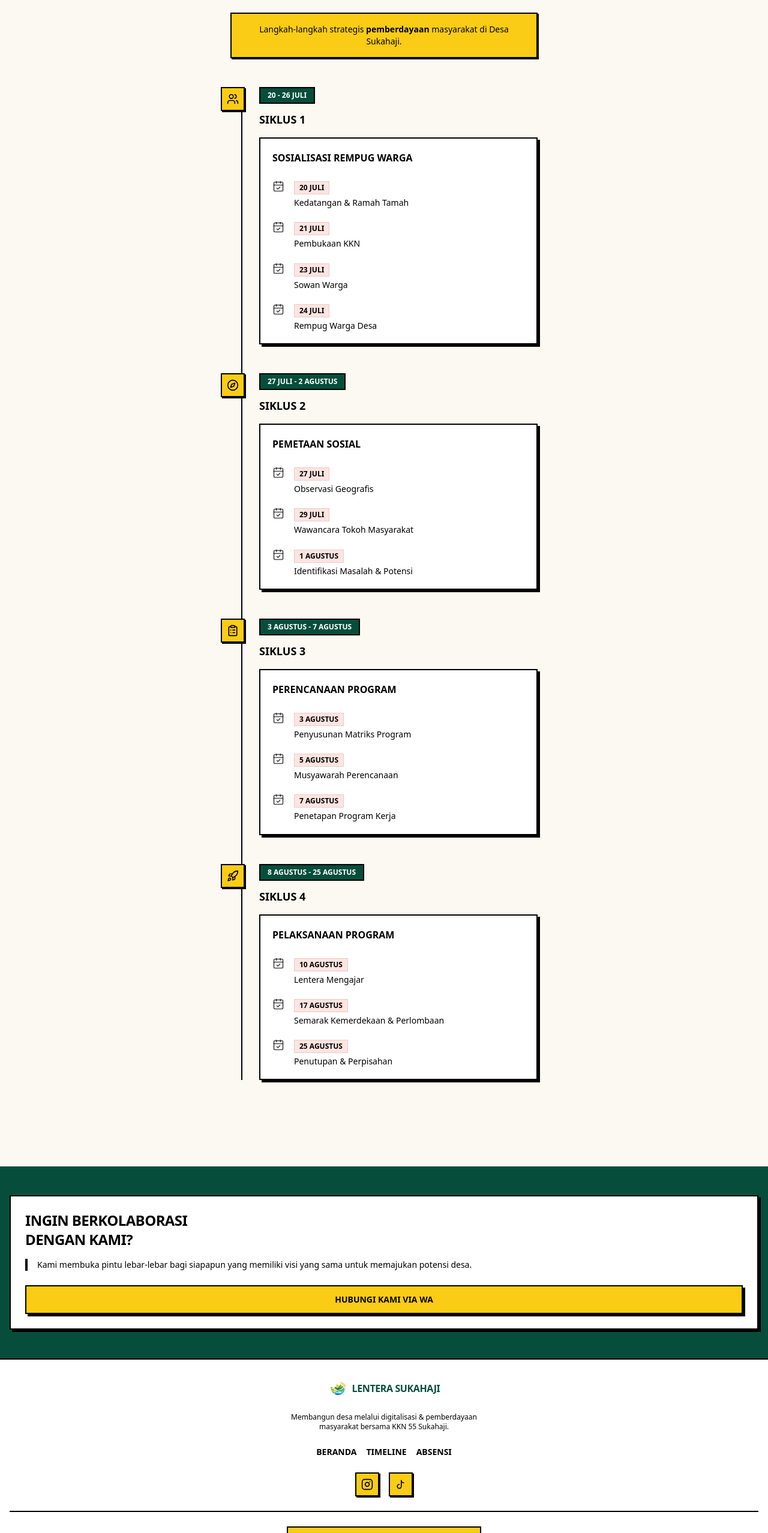
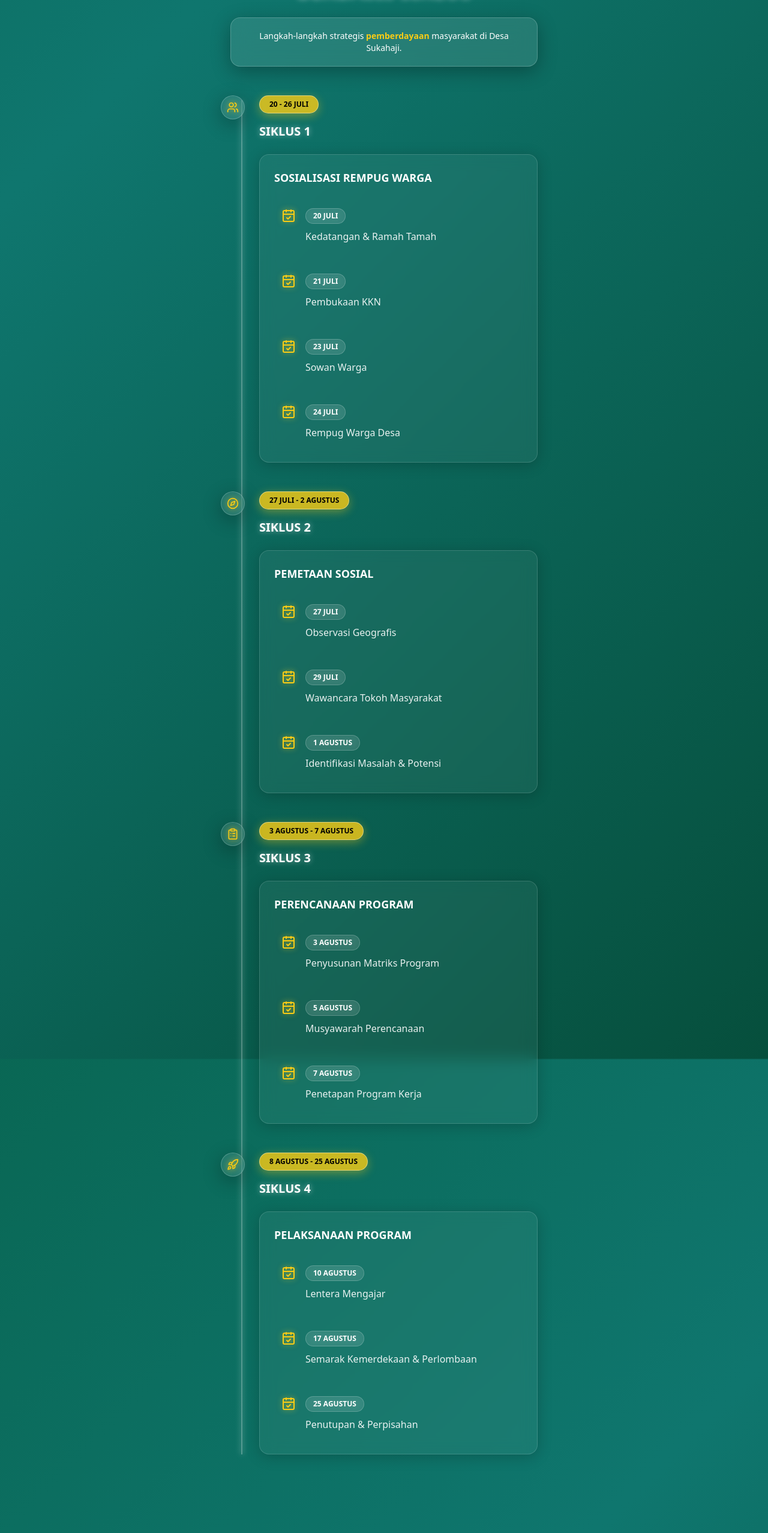
Before and after one commit to Fawwazfara/web-absen-lentera, a Next.js app: page /timeline in a window 1280 px wide. Shown: the part 235-2790 px from the top of the page at 60% size. Built offline with nearby package versions, Linux system fonts and the light colour scheme.

Commit message:
feat: perombakan glassmorphism, perbaikan pwa, dan cron push notifikasi

```diff
--- a/package.json
+++ b/package.json
@@ -9,6 +9,8 @@
     "lint": "eslint"
   },
   "dependencies": {
+    "@upstash/redis": "^1.38.1",
+    "@vercel/kv": "^3.0.0",
     "lucide-react": "^1.25.0",
     "next": "16.2.11",
     "react": "19.2.4",
--- a/src/app/globals.css
+++ b/src/app/globals.css
@@ -28,12 +28,20 @@
 }
 
 body {
-  background: var(--background);
-  color: var(--foreground);
+  background: linear-gradient(-45deg, #064e3b, #0f766e, #065f46, #4d7c0f);
+  background-size: 400% 400%;
+  animation: gradientBG 15s ease infinite;
+  color: #ffffff;
   font-family: var(--font-sans), Arial, Helvetica, sans-serif;
   -webkit-font-smoothing: antialiased;
   -moz-osx-font-smoothing: grayscale;
   min-height: 100vh;
+}
+
+@keyframes gradientBG {
+  0% { background-position: 0% 50%; }
+  50% { background-position: 100% 50%; }
+  100% { background-position: 0% 50%; }
 }
 
 ::selection {
@@ -41,34 +49,55 @@ body {
   color: #000000;
 }
 
-/* Custom utility classes using standard CSS instead of @apply */
-.brutalist-border {
-  border: 2px solid #000000;
+/* Glassmorphism Utility Classes */
+.glass-panel {
+  background: rgba(255, 255, 255, 0.1);
+  backdrop-filter: blur(16px);
+  -webkit-backdrop-filter: blur(16px);
+  border: 1px solid rgba(255, 255, 255, 0.2);
+  box-shadow: 0 8px 32px 0 rgba(0, 0, 0, 0.3);
 }
-.brutalist-shadow {
-  box-shadow: 4px 4px 0px 0px rgba(0,0,0,1);
+
+.glass-card {
+  background: rgba(255, 255, 255, 0.05);
+  backdrop-filter: blur(12px);
+  -webkit-backdrop-filter: blur(12px);
+  border: 1px solid rgba(255, 255, 255, 0.15);
+  border-radius: 1rem;
+  box-shadow: 0 4px 24px 0 rgba(0, 0, 0, 0.2);
+  transition: transform 0.3s ease, background 0.3s ease, border 0.3s ease;
 }
-.brutalist-shadow-sm {
-  box-shadow: 2px 2px 0px 0px rgba(0,0,0,1);
+
+.glass-card:hover {
+  transform: translateY(-5px);
+  background: rgba(255, 255, 255, 0.1);
+  border: 1px solid rgba(255, 255, 255, 0.3);
 }
-.brutalist-button {
-  border: 2px solid #000000;
+
+.glass-button {
+  background: rgba(250, 204, 21, 0.8); /* Yellow/Secondary base */
+  backdrop-filter: blur(8px);
+  -webkit-backdrop-filter: blur(8px);
+  border: 1px solid rgba(255, 255, 255, 0.4);
+  color: #000000;
   font-weight: 700;
   text-transform: uppercase;
-  transition: transform 0.15s ease-in-out, box-shadow 0.15s ease-in-out;
-  box-shadow: 4px 4px 0px 0px rgba(0,0,0,1);
+  border-radius: 9999px; /* Pill shape */
+  box-shadow: 0 4px 16px 0 rgba(250, 204, 21, 0.4);
+  transition: all 0.2s ease-in-out;
 }
-.brutalist-button:active {
-  transform: translate(4px, 4px);
-  box-shadow: none;
+
+.glass-button:hover {
+  background: rgba(250, 204, 21, 1);
+  box-shadow: 0 0 20px 5px rgba(250, 204, 21, 0.6);
+  transform: scale(1.05);
 }
-.brutalist-card {
-  border: 2px solid #000000;
-  background-color: #ffffff;
-  transition: transform 0.15s ease-in-out, box-shadow 0.15s ease-in-out;
-  box-shadow: 4px 4px 0px 0px rgba(0,0,0,1);
+
+.glass-button:active {
+  transform: scale(0.95);
 }
-.brutalist-card:hover {
-  transform: translate(-4px, -4px);
-  box-shadow: 8px 8px 0px 0px rgba(0,0,0,1);
+
+/* Subtle glowing text for titles */
+.text-glow {
+  text-shadow: 0 0 10px rgba(255, 255, 255, 0.5);
 }
--- a/src/app/timeline/page.tsx
+++ b/src/app/timeline/page.tsx
@@ -3,59 +3,59 @@ import { CalendarCheck } from "lucide-react";
 
 export default function TimelinePage() {
   return (
-    <div className="flex flex-col min-h-screen font-sans bg-[#fbf9f1] pt-24 pb-20 px-4">
+    <div className="flex flex-col min-h-screen font-sans bg-transparent pt-24 pb-20 px-4">
       <div className="max-w-lg mx-auto w-full">
         {/* Header Section */}
-        <div className="text-center mb-8">
-          <h1 className="text-2xl md:text-3xl font-black uppercase tracking-tight mb-6">
+        <div className="text-center mb-10">
+          <h1 className="text-3xl md:text-4xl font-black uppercase tracking-tight mb-6 text-glow text-white">
             Timeline Pengabdian<br />Berbasis Siklus
           </h1>
-          <div className="bg-secondary text-black p-4 border-2 border-black font-medium text-sm brutalist-shadow-sm">
-            Langkah-langkah strategis <span className="font-bold">pemberdayaan</span> masyarakat di Desa Sukahaji.
+          <div className="glass-panel text-white p-5 rounded-2xl font-medium text-sm">
+            Langkah-langkah strategis <span className="font-bold text-secondary">pemberdayaan</span> masyarakat di Desa Sukahaji.
           </div>
         </div>
 
         {/* Timeline Container */}
         <div className="relative mt-12 mb-16 pl-6">
-          {/* Vertical Line */}
-          <div className="absolute left-[1.125rem] top-2 bottom-0 w-0.5 bg-black"></div>
+          {/* Glowing Vertical Line */}
+          <div className="absolute left-[1.125rem] top-2 bottom-0 w-0.5 bg-white/30 shadow-[0_0_10px_rgba(255,255,255,0.5)]"></div>
 
           <div className="flex flex-col gap-12">
             {timelineData.map((cycle) => {
               const Icon = cycle.icon;
               return (
-                <div key={cycle.id} className="relative">
-                  {/* Icon Node */}
-                  <div className="absolute -left-10 top-0 w-10 h-10 bg-secondary border-2 border-black flex items-center justify-center brutalist-shadow-sm z-10">
-                    <Icon className="w-5 h-5 text-black" />
+                <div key={cycle.id} className="relative group">
+                  {/* Glowing Icon Node */}
+                  <div className="absolute -left-10 top-0 w-10 h-10 glass-panel border border-white/50 rounded-full flex items-center justify-center z-10 shadow-[0_0_15px_rgba(250,204,21,0.5)] group-hover:scale-110 group-hover:bg-white/20 transition-all">
+                    <Icon className="w-5 h-5 text-secondary drop-shadow-[0_0_5px_rgba(250,204,21,0.8)]" />
                   </div>
 
-                  <div className="pl-6 flex flex-col gap-3">
+                  <div className="pl-6 flex flex-col gap-4">
                     {/* Date Badge */}
-                    <div className="self-start bg-primary text-white text-xs font-bold px-3 py-1 border-2 border-black uppercase">
+                    <div className="self-start glass-button text-black text-xs font-bold px-4 py-1.5 uppercase">
                       {cycle.dateRange}
                     </div>
 
                     {/* Cycle Name */}
-                    <h2 className="font-bold uppercase text-lg">
+                    <h2 className="font-bold uppercase text-xl text-white text-glow">
                       {cycle.cycleName}
                     </h2>
 
-                    {/* Content Card */}
-                    <div className="bg-white border-2 border-black p-5 mt-1 brutalist-shadow">
-                      <h3 className="font-bold uppercase text-base mb-6 pr-4">
+                    {/* Content Glass Card */}
+                    <div className="glass-card p-6 mt-2">
+                      <h3 className="font-bold uppercase text-lg mb-6 pr-4 text-white">
                         {cycle.title}
                       </h3>
 
-                      <div className="flex flex-col gap-5">
+                      <div className="flex flex-col gap-6">
                         {cycle.events.map((event, index) => (
-                          <div key={index} className="flex items-start gap-4">
-                            <CalendarCheck className="w-5 h-5 mt-0.5 text-black/70 shrink-0" />
+                          <div key={index} className="flex items-start gap-4 p-3 rounded-xl hover:bg-white/5 transition-colors">
+                            <CalendarCheck className="w-6 h-6 mt-0.5 text-secondary shrink-0 drop-shadow-[0_0_5px_rgba(250,204,21,0.6)]" />
                             <div>
-                              <div className="bg-[#ffe4e1] text-black text-xs font-bold px-2 py-0.5 inline-block mb-1 border border-black/10">
+                              <div className="bg-white/10 text-white backdrop-blur-sm text-xs font-bold px-3 py-1 rounded-full inline-block mb-2 border border-white/20">
                                 {event.date}
                               </div>
-                              <p className="text-sm font-medium leading-snug">
+                              <p className="text-sm md:text-base font-medium leading-relaxed text-white/90">
                                 {event.title}
                               </p>
                             </div>
--- a/src/components/Footer.tsx
+++ b/src/components/Footer.tsx
@@ -2,18 +2,20 @@ import Image from "next/image";
 
 export default function Footer() {
   return (
-    <footer>
+    <footer className="mt-20">
       {/* Collaboration Section */}
-      <div className="bg-primary text-white py-12 px-4 border-b-2 border-black">
+      <div className="py-12 px-4">
         <div className="max-w-screen-xl mx-auto">
-          <div className="bg-white text-black p-6 brutalist-border brutalist-shadow">
-            <h2 className="text-2xl font-bold uppercase mb-4 tracking-tight">Ingin Berkolaborasi<br/>Dengan Kami?</h2>
-            <div className="border-l-4 border-black pl-4 mb-6">
-              <p className="text-sm font-medium">
-                Kami membuka pintu lebar-lebar bagi siapapun yang memiliki visi yang sama untuk memajukan potensi desa.
-              </p>
+          <div className="glass-card p-8 md:p-12 text-center md:text-left flex flex-col md:flex-row items-center justify-between gap-8">
+            <div className="flex-1">
+              <h2 className="text-3xl md:text-4xl font-bold uppercase mb-4 tracking-tight text-glow">Ingin Berkolaborasi<br/>Dengan Kami?</h2>
+              <div className="border-l-4 border-white/50 pl-4 mb-6">
+                <p className="text-sm md:text-base font-medium text-white/80">
+                  Kami membuka pintu lebar-lebar bagi siapapun yang memiliki visi yang sama untuk memajukan potensi desa.
+                </p>
+              </div>
             </div>
-            <a href="https://wa.me/628123456789" className="block w-full bg-secondary text-center py-3 brutalist-button text-sm">
+            <a href="https://wa.me/628123456789" className="w-full md:w-auto px-8 py-4 glass-button text-sm md:text-base whitespace-nowrap">
               Hubungi Kami via WA
             </a>
           </div>
@@ -21,41 +23,41 @@ export default function Footer() {
       </div>
 
       {/* Main Footer */}
-      <div className="bg-white text-black py-8 px-4">
+      <div className="glass-panel py-12 px-4 border-t border-white/20 mt-8 rounded-t-3xl">
         <div className="max-w-screen-xl mx-auto flex flex-col items-center text-center">
-          <div className="flex items-center gap-2 mb-6">
-            <div className="w-8 h-8 relative">
+          <div className="flex items-center gap-3 mb-6">
+            <div className="w-10 h-10 relative bg-white/20 rounded-full p-2 backdrop-blur-md">
               <Image src="/images/logo/LOGO KKN SISDAMAS 55(1).png" alt="Logo" width={32} height={32} className="object-contain" />
             </div>
-            <span className="font-bold uppercase tracking-tight text-primary">Lentera Sukahaji</span>
+            <span className="font-bold text-xl uppercase tracking-tight text-glow">Lentera Sukahaji</span>
           </div>
-          <p className="text-xs font-medium mb-6 max-w-xs">
+          <p className="text-sm font-medium mb-8 max-w-sm text-white/80">
             Membangun desa melalui digitalisasi & pemberdayaan masyarakat bersama KKN 55 Sukahaji.
           </p>
-          <div className="flex gap-4 mb-6 text-sm font-bold uppercase">
-            <a href="/" className="hover:underline">Beranda</a>
-            <a href="/timeline" className="hover:underline">Timeline</a>
-            <a href="/absensi" className="hover:underline">Absensi</a>
+          <div className="flex gap-6 mb-8 text-sm font-bold uppercase">
+            <a href="/" className="hover:text-secondary transition-colors">Beranda</a>
+            <a href="/timeline" className="hover:text-secondary transition-colors">Timeline</a>
+            <a href="/absensi" className="hover:text-secondary transition-colors">Absensi</a>
           </div>
 
           {/* Social Media Links */}
-          <div className="flex gap-4 mb-6">
-            <a href="https://www.instagram.com/lenterasukahaji?igsh=MXVwaHZiYXJhNmo2Yw==" target="_blank" rel="noopener noreferrer" className="w-10 h-10 bg-secondary border-2 border-black flex items-center justify-center brutalist-shadow-sm hover:bg-white transition-colors">
-              <svg viewBox="0 0 24 24" width="20" height="20" stroke="currentColor" strokeWidth="2" fill="none" strokeLinecap="round" strokeLinejoin="round" className="text-black">
+          <div className="flex gap-4 mb-8">
+            <a href="https://www.instagram.com/lenterasukahaji?igsh=MXVwaHZiYXJhNmo2Yw==" target="_blank" rel="noopener noreferrer" className="w-12 h-12 rounded-full glass-panel flex items-center justify-center hover:bg-white/20 transition-all hover:scale-110">
+              <svg viewBox="0 0 24 24" width="22" height="22" stroke="currentColor" strokeWidth="2" fill="none" strokeLinecap="round" strokeLinejoin="round" className="text-white">
                 <rect x="2" y="2" width="20" height="20" rx="5" ry="5"></rect>
                 <path d="M16 11.37A4 4 0 1 1 12.63 8 4 4 0 0 1 16 11.37z"></path>
                 <line x1="17.5" y1="6.5" x2="17.51" y2="6.5"></line>
               </svg>
             </a>
-            <a href="https://www.tiktok.com/@lenterasukahaji?_r=1&_t=ZS-98GbVf0pzq1" target="_blank" rel="noopener noreferrer" className="w-10 h-10 bg-secondary border-2 border-black flex items-center justify-center brutalist-shadow-sm hover:bg-white transition-colors">
-              <svg viewBox="0 0 24 24" width="20" height="20" stroke="currentColor" strokeWidth="2" fill="none" strokeLinecap="round" strokeLinejoin="round" className="text-black">
+            <a href="https://www.tiktok.com/@lenterasukahaji?_r=1&_t=ZS-98GbVf0pzq1" target="_blank" rel="noopener noreferrer" className="w-12 h-12 rounded-full glass-panel flex items-center justify-center hover:bg-white/20 transition-all hover:scale-110">
+              <svg viewBox="0 0 24 24" width="22" height="22" stroke="currentColor" strokeWidth="2" fill="none" strokeLinecap="round" strokeLinejoin="round" className="text-white">
                 <path d="M9 12a4 4 0 1 0 4 4V4a5 5 0 0 0 5 5"></path>
               </svg>
             </a>
           </div>
 
-          <div className="w-full h-0.5 bg-black mb-6"></div>
-          <p className="text-xs font-bold uppercase bg-secondary px-4 py-2 brutalist-border">
+          <div className="w-full max-w-md h-px bg-white/20 mb-8"></div>
+          <p className="text-xs font-bold uppercase tracking-widest text-white/60">
             &copy; {new Date().getFullYear()} KKN 55 Sukahaji. All rights reserved.
           </p>
         </div>
```
Also changed, not shown: public/sw.js (+22 -0 lines), src/app/absensi/page.tsx (+44 -36 lines), src/app/api/cron/route.ts (added, +65 -0 lines), src/app/api/subscribe/route.ts (added, +23 -0 lines), src/app/page.tsx (+80 -65 lines), src/components/Navbar.tsx (+13 -13 lines), src/components/PwaRegister.tsx (+47 -8 lines), vercel.json (added), 1 other file (tests, documents, lock files or other folders).
